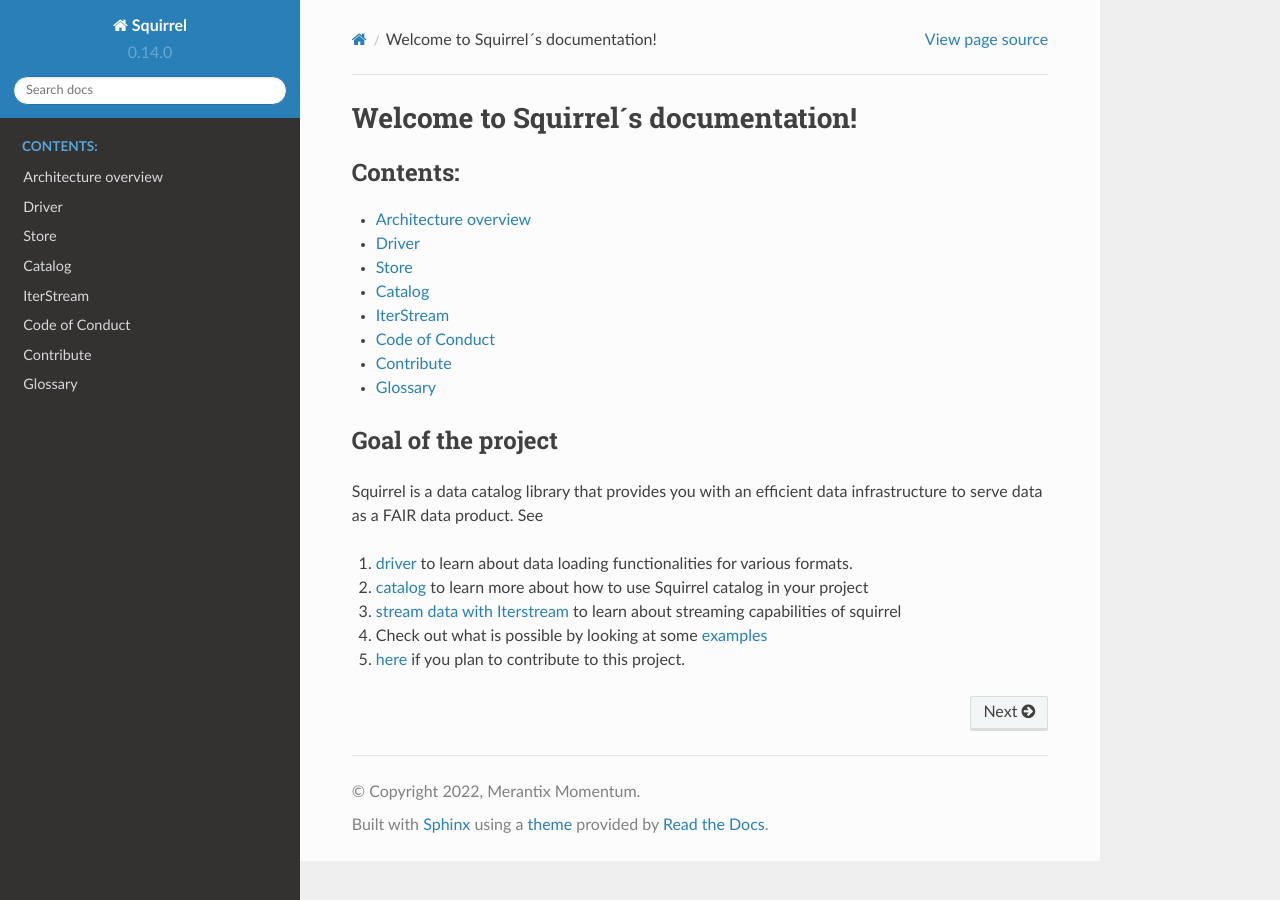
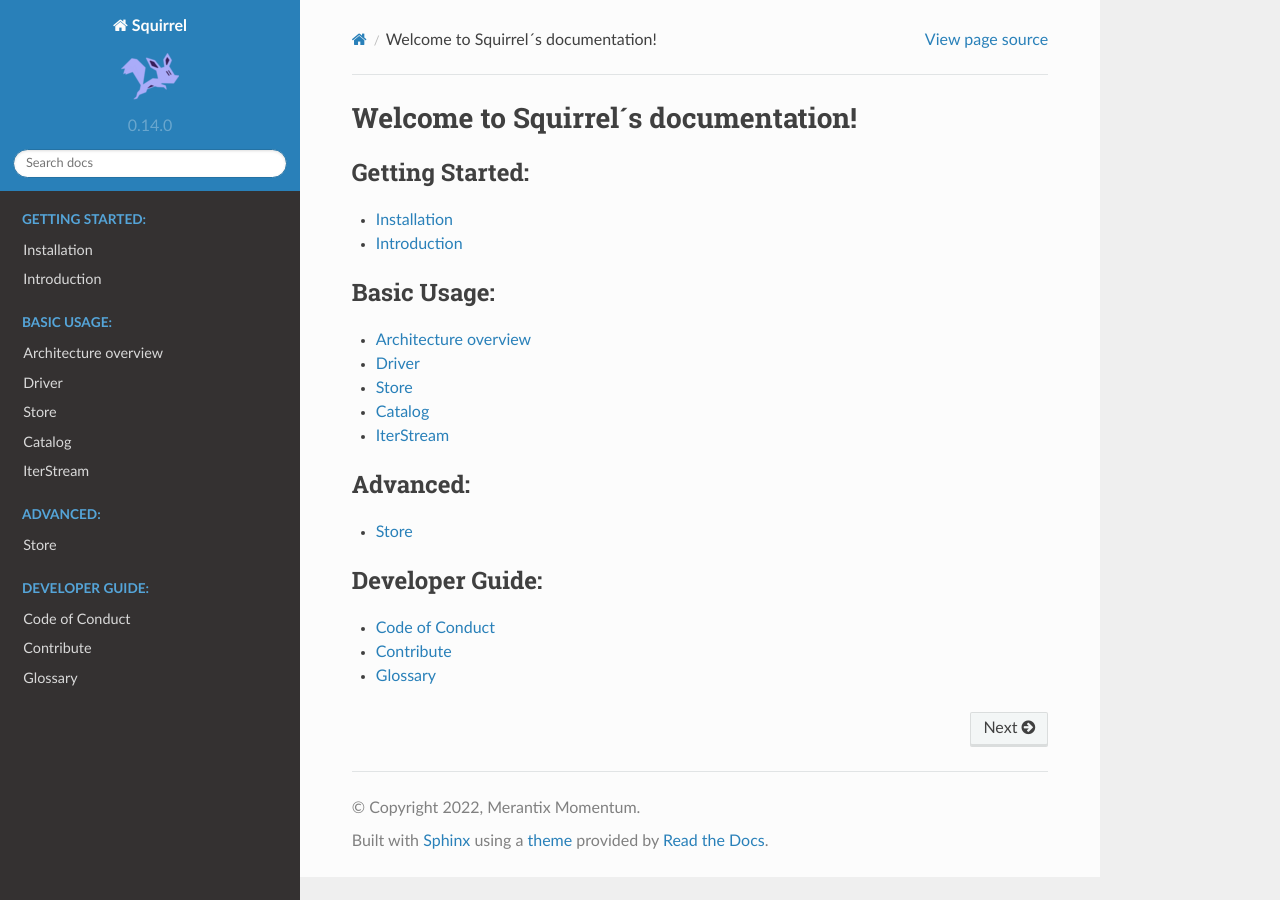
Before and after one commit to merantix-momentum/squirrel-core, a Sphinx documentation site: the page built from docs/index.rst, in a window 1280 px wide. Built offline with Sphinx 7.4.7 and the Read the Docs theme 2.0.0, drawn with Linux system fonts in a browser that asks for light colours; the version number is read from the project's files by our own code.

Commit message:
*add advanced store *reorganize sections *add icon,favicon (#53)
* Add a getting-started and advanced section
* Add icon and favicon
* Add advanced section for store
* Small changes to basic section for store

```diff
--- a/docs/conf.py
+++ b/docs/conf.py
@@ -77,6 +77,8 @@
     "squirrel-datasets": ("https://squirrel-datasets-core.readthedocs.io/en/latest", None),
 }
 
+autosectionlabel_prefix_document = True
+
 # -- Options for HTML output -------------------------------------------------
 
 # The theme to use for HTML and HTML Help pages.  See the documentation for
@@ -99,6 +101,10 @@
 # relative to this directory. They are copied after the builtin static files,
 # so a file named "default.css" will overwrite the builtin "default.css".
 html_static_path = ["_static"]
+
+# Add logo and favicon
+html_logo = "_static/logo_xs.png"
+html_favicon = "_static/favicon.ico"
 
 # Document Python Code
 autoapi_type = "python"
--- a/docs/index.rst
+++ b/docs/index.rst
@@ -2,35 +2,34 @@
 
 Welcome to Squirrel´s documentation!
 ====================================
+.. toctree::
+   :maxdepth: 1
+   :caption: Getting Started:
+
+   getting_started/installation
+   getting_started/introduction
 
 
 .. toctree::
    :maxdepth: 1
-   :caption: Contents:
+   :caption: Basic Usage:
 
    usage/architecture_overview
    usage/driver
    usage/store
    usage/catalog
    usage/Iterstream
-   usage/code_of_conduct
-   usage/contribute
-   usage/glossary
 
+.. toctree::
+   :maxdepth: 1
+   :caption: Advanced:
 
-Goal of the project
------------------------------------------
-Squirrel is a data catalog library that provides you with an efficient data infrastructure to serve data as a FAIR data product. See
+   advanced/store
 
-#. :doc:`driver <usage/driver>` to learn about data loading functionalities for various formats.
+.. toctree::
+   :maxdepth: 1
+   :caption: Developer Guide:
 
-#. :doc:`catalog <usage/catalog>` to learn more about how to use Squirrel catalog in your project
-
-#. :doc:`stream data with Iterstream <usage/Iterstream>` to learn about streaming capabilities of squirrel
-
-#. Check out what is possible by looking at some `examples <https://github.com/merantix-momentum/squirrel-datasets-core/tree/main/examples>`_
-
-#. :doc:`here <usage/contribute>` if you plan to contribute to this project.
-
-.. todo::
-    Update merantix/squirrel-datasets to merantix-momentum/squirrel-datasets-core
+   developer/code_of_conduct
+   developer/contribute
+   developer/glossary
```
Also changed, not shown: docs/advanced/store.rst (added, +163 -0 lines), docs/getting_started/installation.rst (added, +15 -0 lines), docs/getting_started/introduction.rst (added, +16 -0 lines), docs/usage/driver.rst (+6 -6 lines), docs/usage/store.rst (+25 -2 lines), docs/_static/favicon.ico (added), docs/_static/logo_xs.png (added), docs/developer/code_of_conduct.rst (renamed from docs/usage/code_of_conduct.rst), docs/developer/contribute.rst (renamed from docs/usage/contribute.rst), docs/developer/glossary.rst (renamed from docs/usage/glossary.rst).
